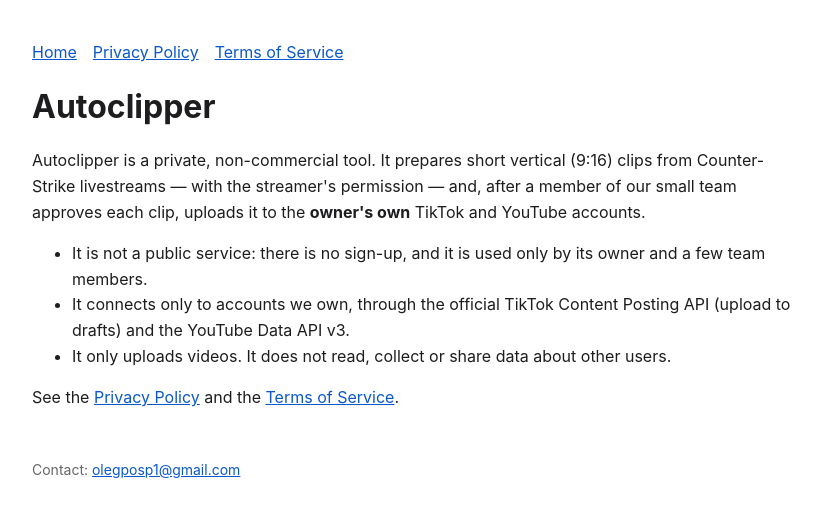
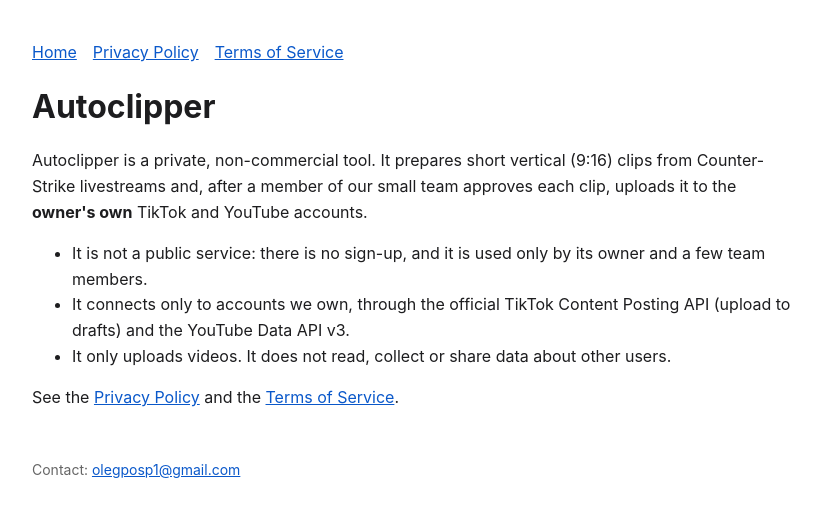
Before and after one commit to choppathx/autoclipper-legal, a plain HTML site: page index.html in a window 1280 px wide. Shown: the whole page, without its empty margins (228-1049 px from the left). Drawn offline with Linux system fonts and the light colour scheme.

Commit message:
Remove claims about streamer permission
Co-Authored-By: Claude Opus 5.5 <noreply@anthropic.com>

```diff
--- a/index.html
+++ b/index.html
@@ -3,7 +3,7 @@
 <nav><a href="./">Home</a><a href="privacy.html">Privacy Policy</a><a href="terms.html">Terms of Service</a></nav>
 <h1>Autoclipper</h1>
 <p>Autoclipper is a private, non-commercial tool. It prepares short vertical (9:16) clips from Counter-Strike livestreams
-— with the streamer's permission — and, after a member of our small team approves each clip, uploads it to the
+and, after a member of our small team approves each clip, uploads it to the
 <b>owner's own</b> TikTok and YouTube accounts.</p>
 <ul>
 <li>It is not a public service: there is no sign-up, and it is used only by its owner and a few team members.</li>
```
Also changed, not shown: terms.html (+0 -1 lines).
